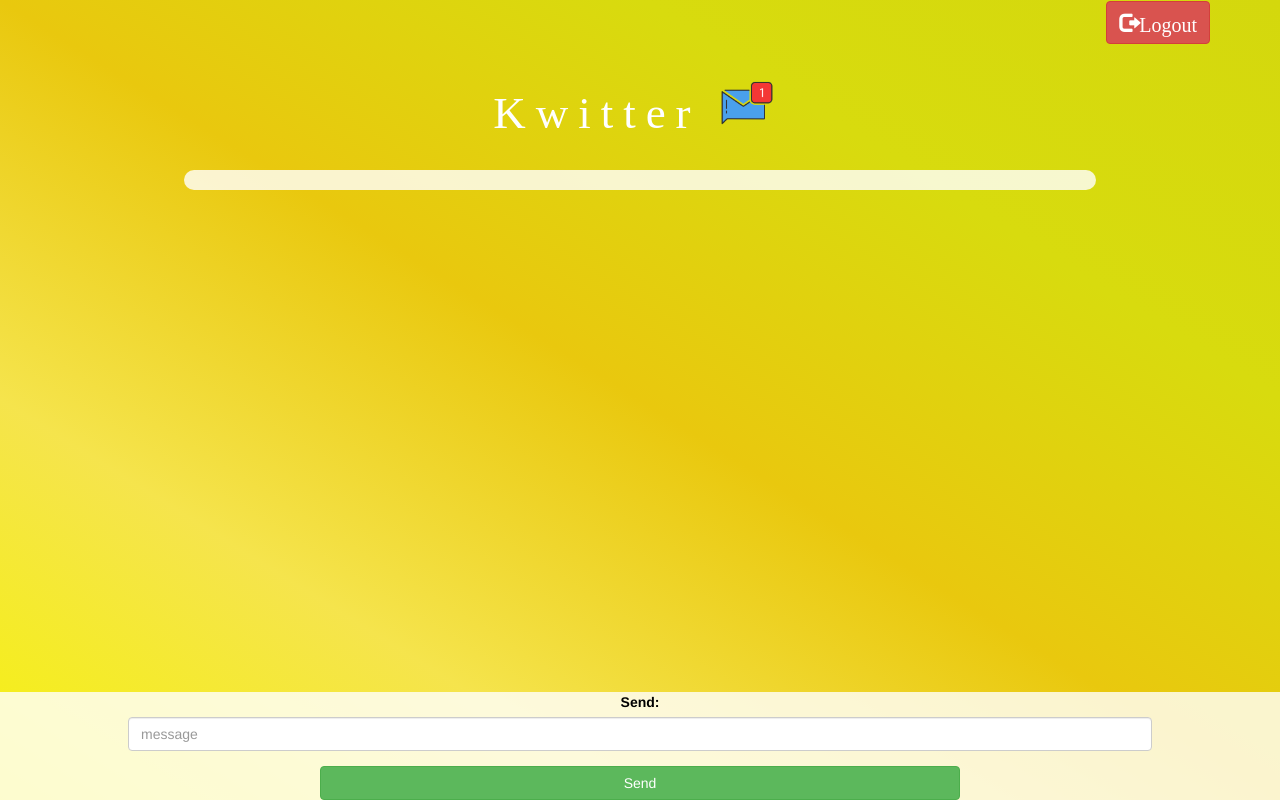
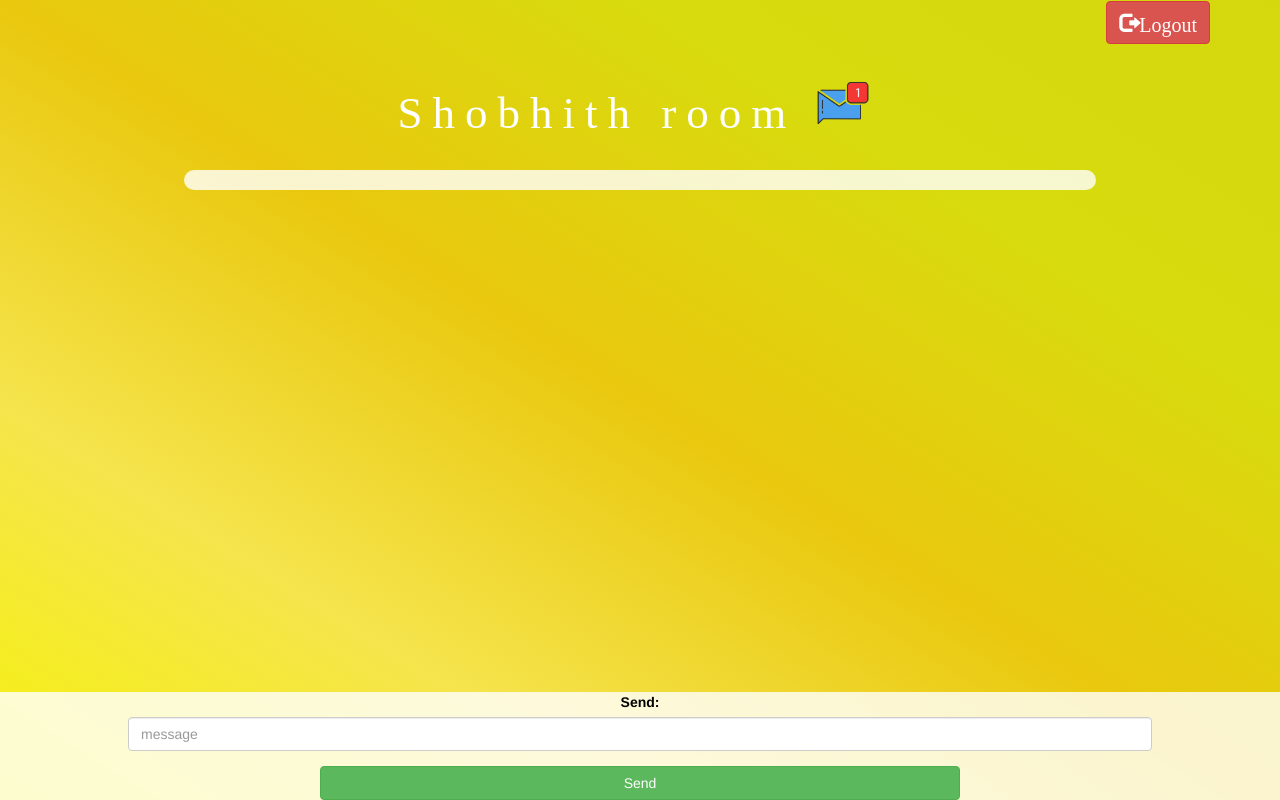
Before and after one commit to gayathrigeethan/letschatapp1, a plain HTML site: page kwitter_page.html in a window 1280 px wide. Drawn offline with nearby package versions, Linux system fonts and the light colour scheme; no server answers; a web font is replaced by a local one.

Commit message:
Add files via upload

```diff
--- a/kwitter_page.html
+++ b/kwitter_page.html
@@ -21,7 +21,7 @@
 	<button id="logout" class="glyphicon glyphicon-log-out btn btn-danger" onclick="logout()">Logout</button>
 	<center>
 		<h1 class="header">
-			Kwitter
+			Shobhith room
 			<sup>
 				<img src="m2.png">
 			</sup>
```
